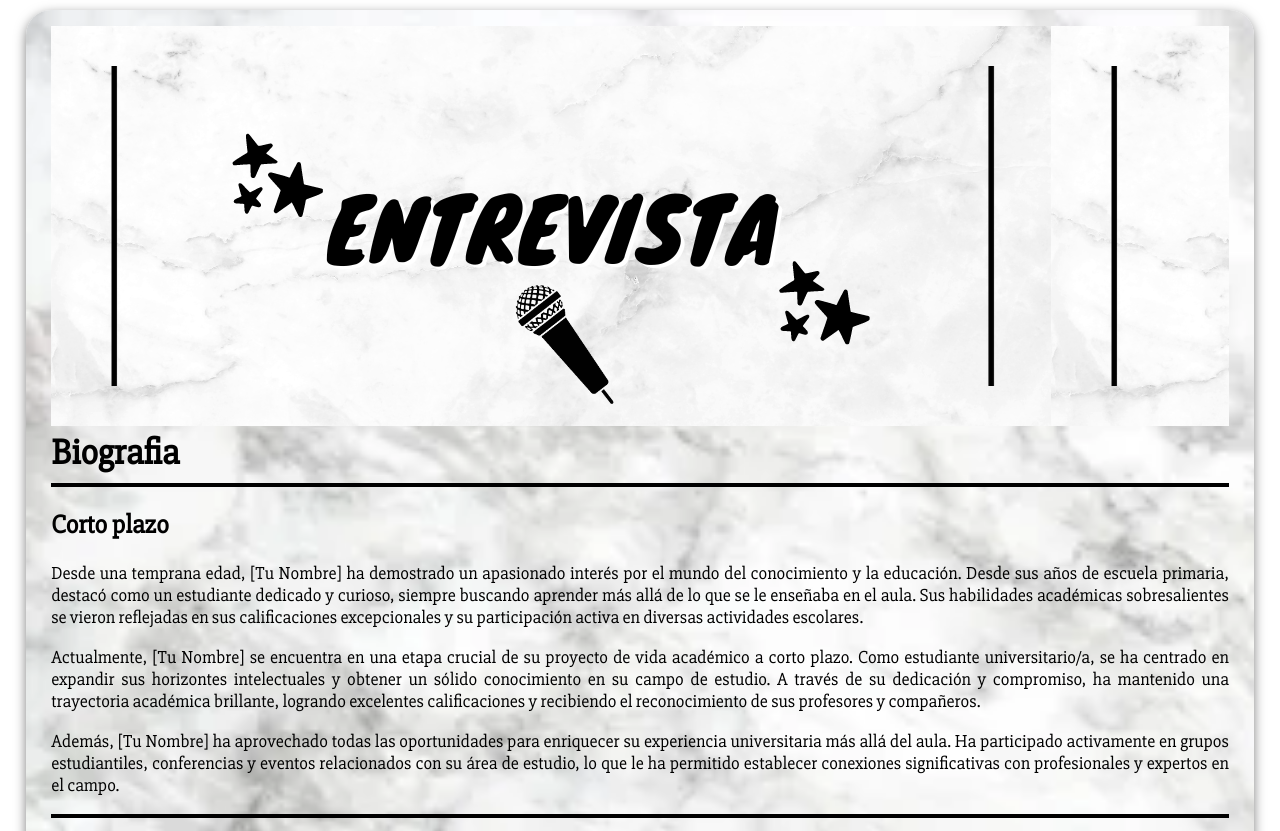
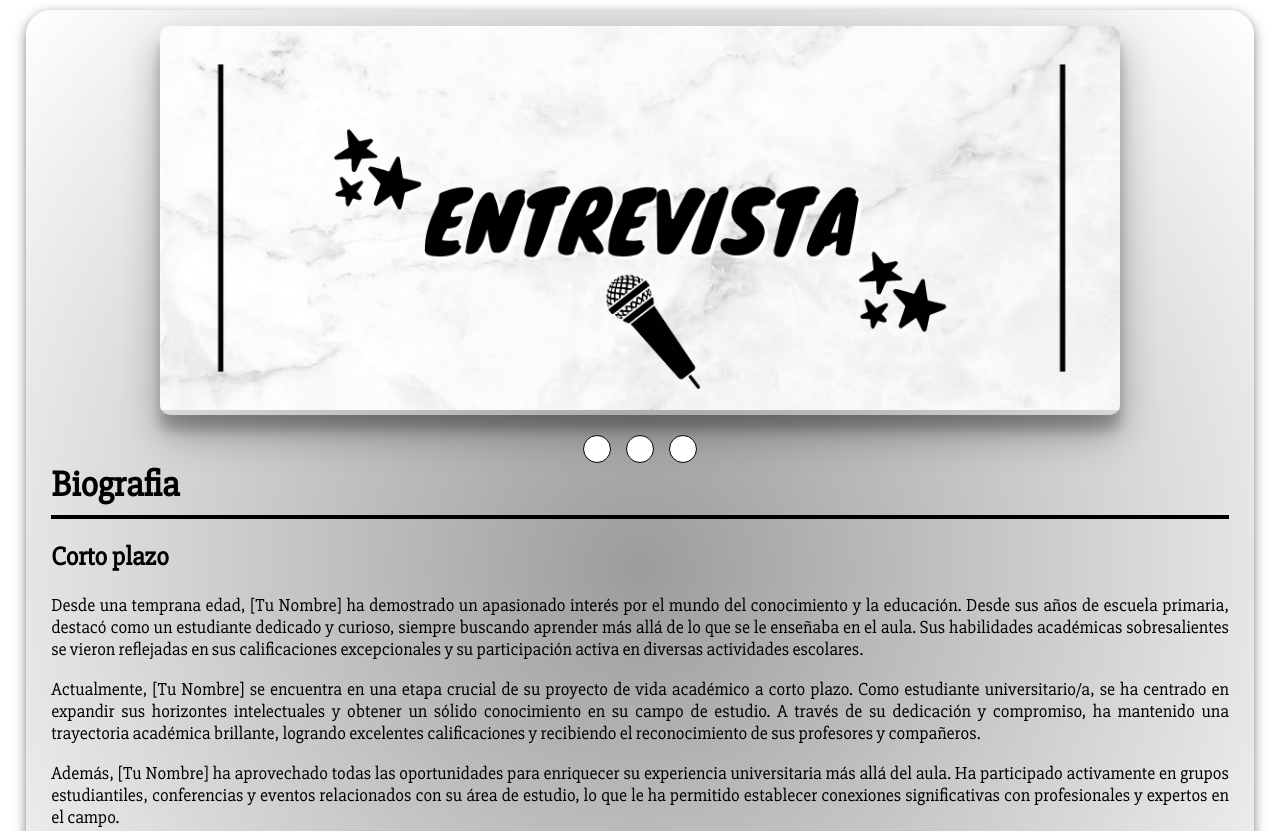
Before and after one commit to MichelleMedina28/MichelleMedina28.github.io, a plain HTML site: page 2IM1/index.html in a window 1280 px wide. Shown: the top 831 px of the page. Drawn offline with Linux system fonts and the light colour scheme.

Commit message:
index page finished

```diff
--- a/2IM1/index.html
+++ b/2IM1/index.html
@@ -14,7 +14,6 @@
         body {
             margin: 10px auto;
             max-width: 1300px;
-
         }
         h1 {
             font-size: 36px;
@@ -29,9 +28,8 @@
         }
         main {
             margin: 0 2vw;
-            background-image: url("./images/marmoleado.png");
-            background-repeat: no-repeat;
-            background-size: cover;
+            background: rgb(156,156,156);
+            background: radial-gradient(circle, rgba(156,156,156,1) 0%, rgba(255,255,255,1) 100%);
             border-radius: 25px;
             padding: 2vh 2vw;
             box-shadow: rgba(0, 0, 0, 0.5) 0 4px 12px;
@@ -42,8 +40,36 @@
         section.carrusel {
             display: flex;
             flex-wrap: nowrap;
-            overflow-x: scroll;
+            overflow-x: hidden;
+            margin: 0 auto 20px auto;
+            max-width: 75vw;
+            border-radius: 10px;
+            box-shadow: rgba(0, 0, 0, 0.3) 0px 19px 38px, rgba(0, 0, 0, 0.22) 0 15px 12px;
+            scroll-behavior: smooth;
         }
+        .carrousel_img {
+            width: 75vw;
+            max-width: 1120px;
+            height: auto;
+        }
+        nav {
+            display: flex;
+            width: 100%;
+            flex-wrap: nowrap;
+            justify-content: center;
+            gap: 15px;
+        }
+        nav a {
+            padding: 13px;
+            border-radius: 50%;
+            border: 1px black solid;
+            background-color: white;
+        }
+        footer {
+            margin: 3rem 0 0 0;
+            padding: 5px;
+        }
+
     </style>
 </head>
 <body>
@@ -53,15 +79,26 @@
 <main>
     <section class="carrusel">
         <div class="elemento">
-            <img src="./images/Entrevista.png" alt="Pagina Entrevista">
+            <a href="entrevista.html" target="_blank">
+                <img id="entrevista" class="carrousel_img" src="./images/Entrevista.png" alt="Pagina Entrevista">
+            </a>
         </div>
         <div class="elemento">
-            <img src="./images/Proyecto_aula.png" alt="Pagina Proyecto Aula">
+            <a href="proyecto_aula.html" target="_blank">
+                <img id="proyecto_aula" class="carrousel_img" src="./images/Proyecto_aula.png" alt="Pagina Proyecto Aula">
+            </a>
         </div>
         <div class="elemento">
-            <img src="./images/Obra_de_teatro.png" alt="Pagina Obra de teatro">
+            <a href="obra_de_teatro.html" target="_blank">
+                <img id="obra_de_teatro" class="carrousel_img" src="./images/Obra_de_teatro.png" alt="Pagina Obra de teatro">
+            </a>
         </div>
     </section>
+    <nav>
+        <a href="#entrevista"></a>
+        <a href="#proyecto_aula"></a>
+        <a href="#obra_de_teatro"></a>
+    </nav>
     <section id="biografia">
         <h1>Biografia</h1>
         <hr>
```
Also changed, not shown: 2IM1/entrevista.html (+1 -1 lines), 2IM1/obra_de_teatro.html (+1 -1 lines), 2IM1/proyecto_aula.html (+1 -1 lines).
